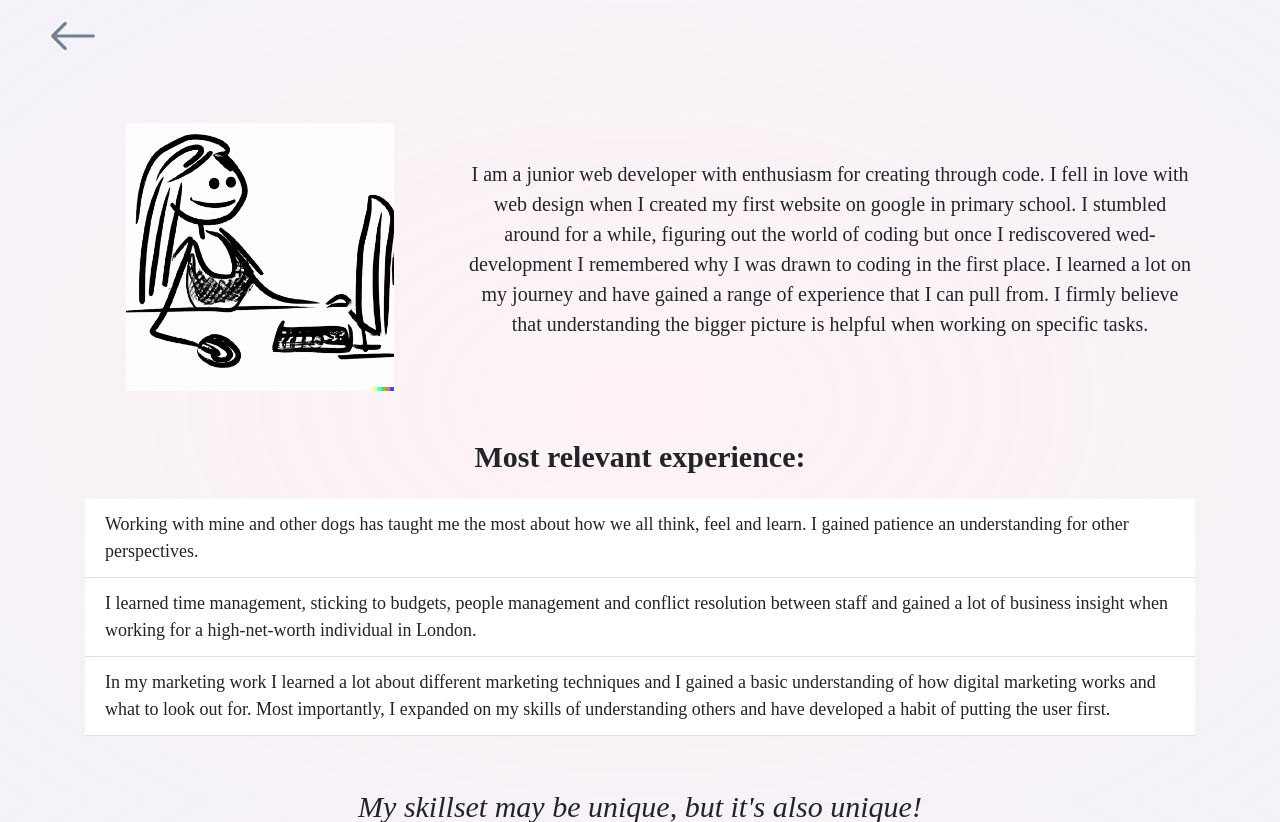
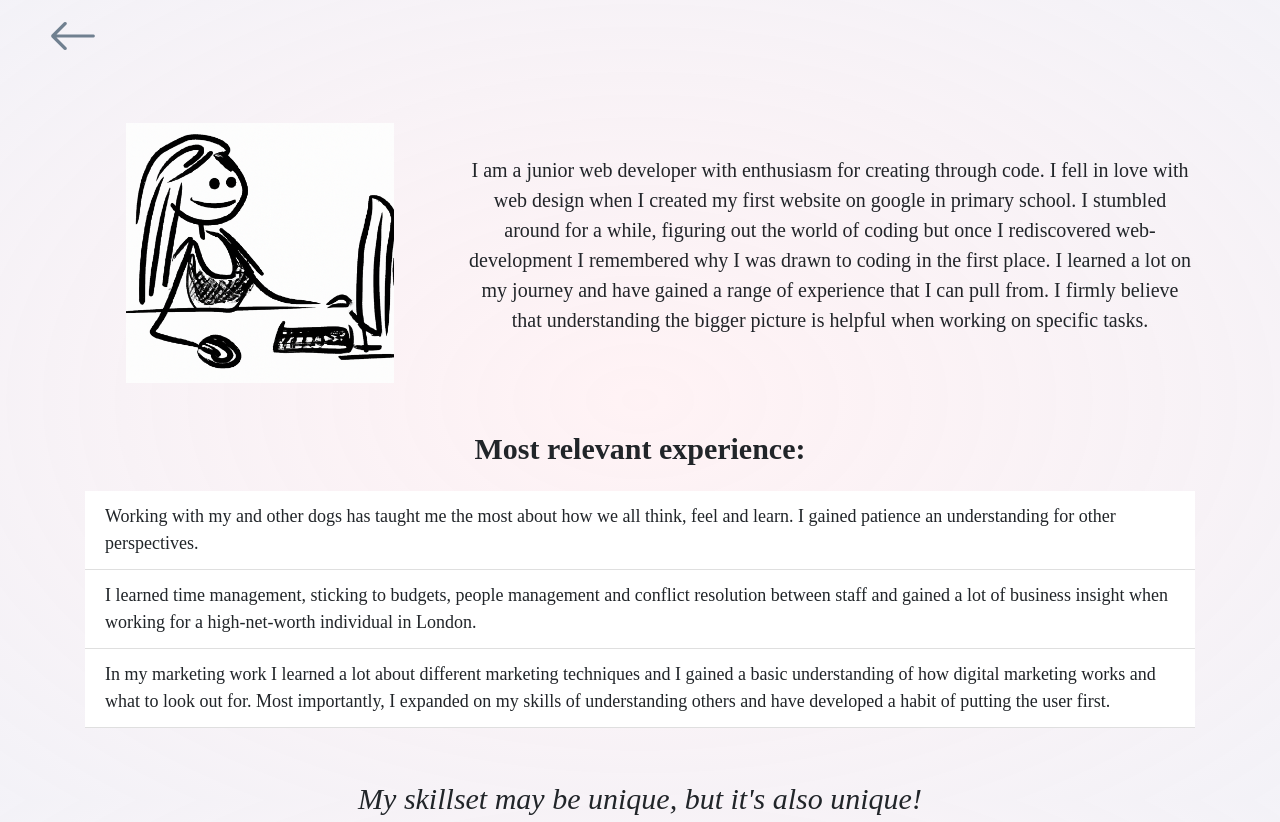
Before and after one commit to NezaVizintin/Neza_cv_personal_website, a Flask app: page /about in a window 1280 px wide. Shown: the top 822 px of the page. Run offline with Flask 2, Linux system fonts and the light colour scheme; some libraries are stand-ins or nearby versions; some web fonts are replaced.

Commit message:
Small tweaks

```diff
--- a/static/css/hw_style.css
+++ b/static/css/hw_style.css
@@ -63,7 +63,14 @@ body {
 .button-back {
     color: slategrey;
     font-size: 50px;
+    cursor: pointer;
 }
+
+.button-back:hover {
+    color: rgba(255, 255, 255, 0.9);
+}
+
+
 
 /*bootstrap mods*/
 
@@ -92,7 +99,7 @@ body {
 }
 
 .card:hover {
-    background-color: rgba(255, 255, 255, 0.9);
+    background-color: rgba(255, 255, 255, 1);
 }
 
 
--- a/templates/about.html
+++ b/templates/about.html
@@ -11,7 +11,7 @@
             <div class="col-lg-8 col-sm-12">
                 <p class="text text-size-2 center-element">
                     I am a junior web developer with enthusiasm for creating through code. I fell in love with web design when I created my first website on google in primary school.
-                    I stumbled around for a while, figuring out the world of coding but once I rediscovered wed-development I remembered why I was drawn to coding in the first place.
+                    I stumbled around for a while, figuring out the world of coding but once I rediscovered web-development I remembered why I was drawn to coding in the first place.
                     I learned a lot on my journey and have gained a range of experience that I can pull from. I firmly believe that understanding the bigger picture is helpful when
                     working on specific tasks.
                 </p>
@@ -22,7 +22,7 @@
             <div class="col pt-5">
                 <h5 class="text text-size-1 text-headline-list">Most relevant experience:</h5>
                 <ul class="list-group list-group-flush text text-size-3 pt-3">
-                  <li class="list-group-item">Working with mine and other dogs has taught me the most about how we all think, feel and learn. I gained patience an understanding for other perspectives.<br></li>
+                  <li class="list-group-item">Working with my and other dogs has taught me the most about how we all think, feel and learn. I gained patience an understanding for other perspectives.<br></li>
                   <li class="list-group-item">I learned time management, sticking to budgets, people management and conflict resolution between staff and gained a lot of business insight when working for a high-net-worth individual in London.</li>
                   <li class="list-group-item">In my marketing work I learned a lot about different marketing techniques and I gained a basic understanding of how digital marketing works and what to look out for. Most importantly, I expanded on my skills of understanding others and have developed a habit of putting the user first.</li>
                 </ul>
```
Also changed, not shown: static/img/dall_e_me.png.
